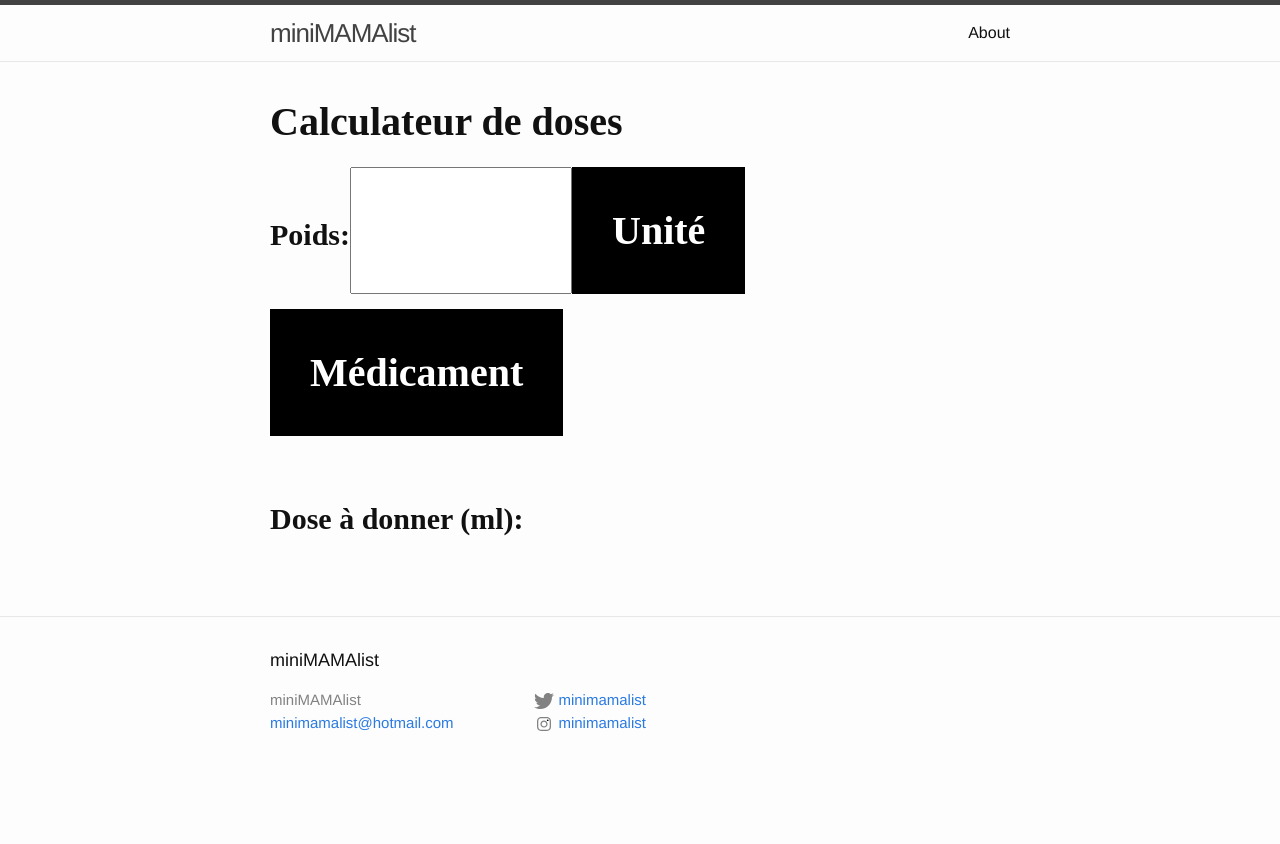
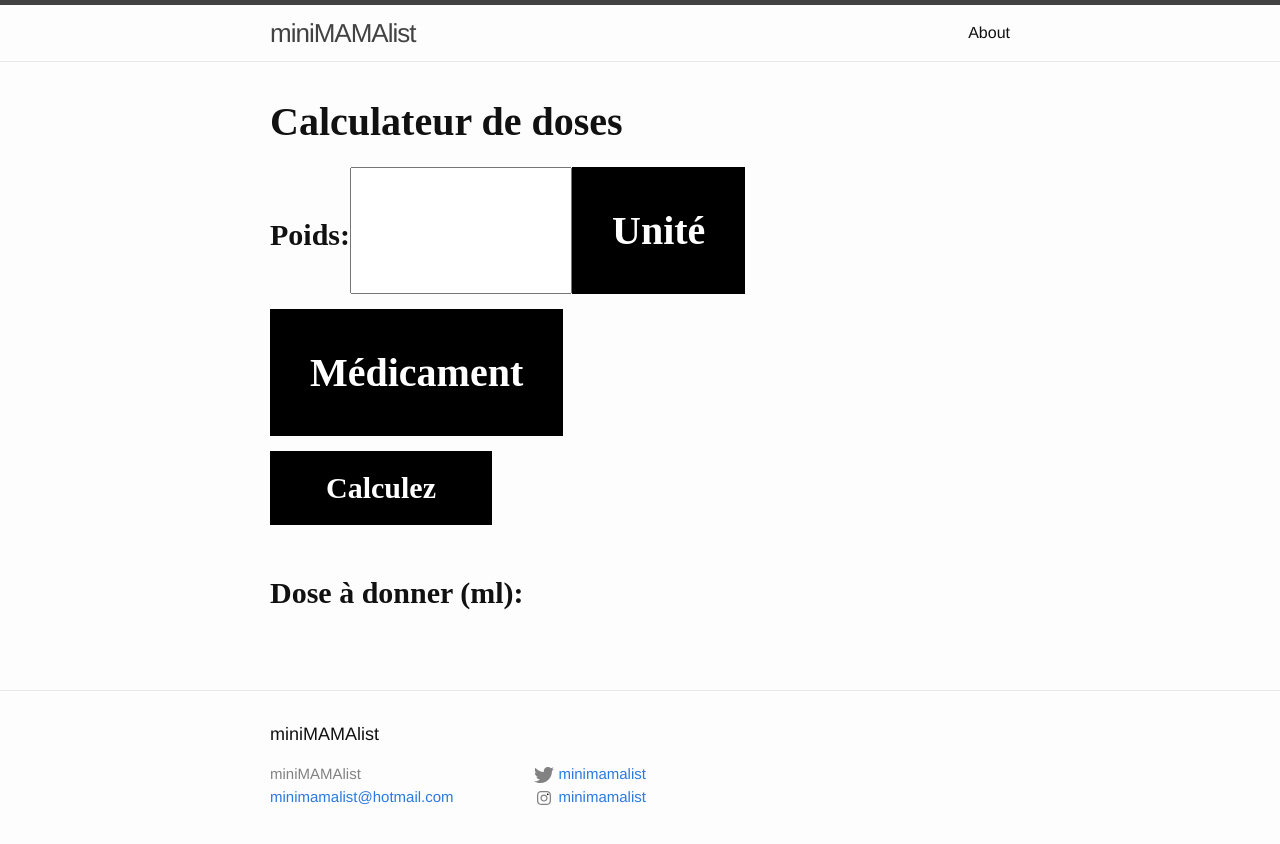
Before and after one commit to patrickboutin/patrickboutin.github.io, a Jekyll site: the page built from index.html, in a window 1280 px wide. Shown: the top 844 px of the page. Built offline with Jekyll 4.4.1, drawn with Linux system fonts in a browser that asks for light colours.

Commit message:
Update index.html

```diff
--- a/index.html
+++ b/index.html
@@ -14,7 +14,14 @@ layout: default
     font-weight: 700;
     font-size: 40px;
 }
-label {
+label[id=poids] {
+    font-family: Ormont light;
+    font-weight: 700;
+    font-size: 30px;
+    padding: 45px 0px;
+    float: left;
+}
+label[id=dose] {
     font-family: Ormont light;
     font-weight: 700;
     font-size: 30px;
@@ -30,12 +37,18 @@ input[type=numeric] {
     box-sizing: border-box;
     float: left;
 }
+input[type=button] {
+    font-family: Ormont light;
+    font-size: 30px;
+    width: 30%;
+    padding: 20px 20px;
+
+}
 output {
     font-family: Ormont light;
     font-weight: 700;
     color: grey;
     font-size: 69px;
-    width: 30%;
     padding: 22px 20px;
     box-sizing: border-box;
     float: left;
@@ -51,6 +64,19 @@ output {
     cursor: pointer;
 }
 .dropbtn:hover, .dropbtn:focus {
+    background-color: #A9A9A9;
+}
+.calculatebtn {
+    background-color: black;
+    font-family: Ormont light;
+    font-weight: 700;
+    color: white;
+    padding: 40px;
+    font-size: 40px;
+    border: none;
+    cursor: pointer;
+}
+.calculatebtn:hover, .dropbtn:focus {
     background-color: #A9A9A9;
 }
 .dropdown {
@@ -84,7 +110,7 @@ output {
 <!--<p>Click on the button to open the dropdown menu.</p> -->
 <div id="1">
 <form>
-  <label>Poids:</label>
+  <label id="poids">Poids:</label>
   <input type="numeric" id="fname">
 </form>
 </div>
@@ -108,11 +134,11 @@ output {
 </div>
 <p>
 </p>
-<form>
-  <label>Dose à donner (ml):</label>
-  <output id="result"></output>
-</form>
-
+  <input id="clickMe" type="button" class="calculatebtn" value="Calculez" onclick="doFunction();" />
+    <form>
+      <label id="dose">Dose à donner (ml): </label>
+      <output id="result"></output>
+    </form>
 <script>
 /* When the user clicks on the button,
 toggle between hiding and showing the dropdown content */
```
